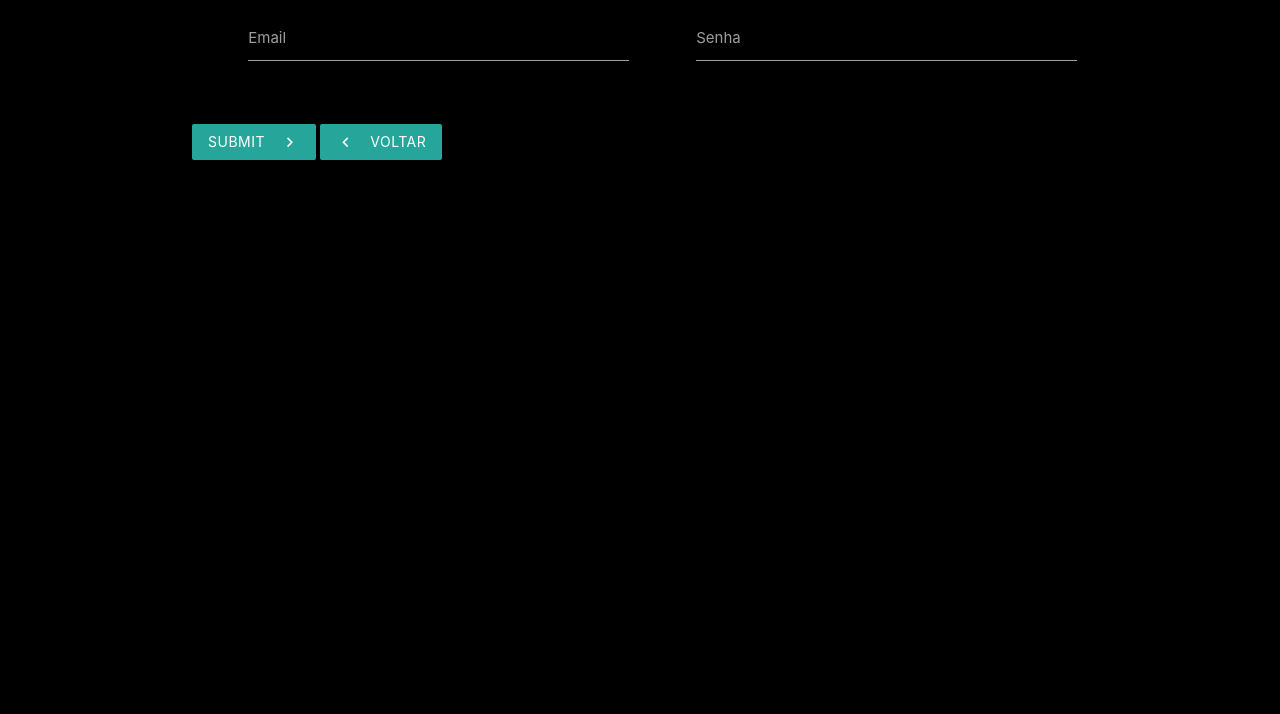
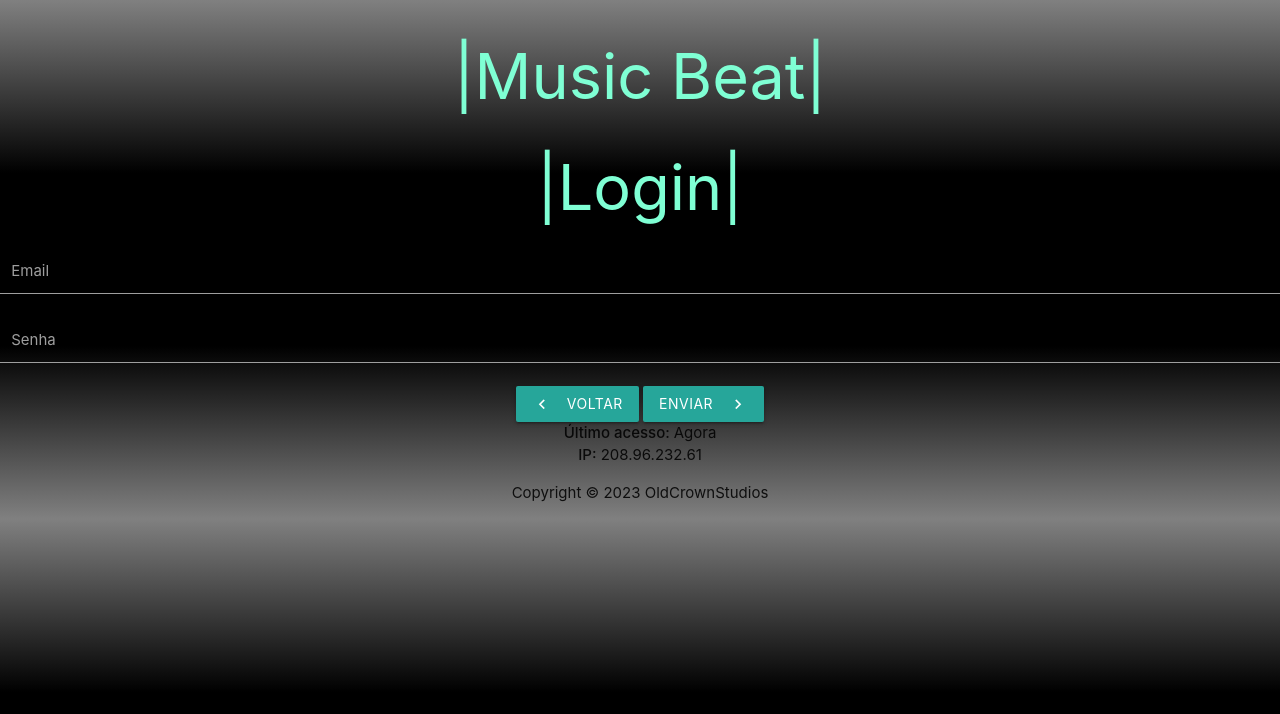
Before and after one commit to matheusbail/music-beat, a plain HTML site: page app/pages/login/login.html in a window 1280 px wide. Drawn offline with nearby package versions, Linux system fonts and the light colour scheme; files whose address does not match are found by name.

Commit message:
css adjust, cursor change

```diff
--- a/app/pages/login/login.html
+++ b/app/pages/login/login.html
@@ -11,33 +11,44 @@
     <title>Login</title>
 </head>
 <body>
-<div class="container">
-    <div class="row">
-        <form class="col s12">
-          <div class="row">
-            <div class="input-field col s6">
-              <i class="material-icons prefix">email</i>
-              <input id="icon_prefix" type="text" class="validate">
-              <label for="icon_prefix">Email</label>
+  <div class="center-align">
+    <h1 class="title">|Music Beat|</h1>
+    <h1 class="title">|Login|</h1>
+    <form class="center-align">
+      <div class="center-align">
+      <div class="center-align">
+        <div class="input-field col s12">
+          <input id="email" type="email" class="validate">
+          <label for="email">Email</label>
         </div>
-            <div class="input-field col s6">
-              <i class="material-icons prefix">more_horiz</i>
-              <input id="icon_telephone" type="tel" class="validate">
-              <label for="icon_telephone">Senha</label>
+      </div>
+      <div class="center-align">
+        <div class="input-field col s12">
+          <input id="password" type="password" class="validate">
+          <label for="password">Senha</label>
         </div>
       </div>
     </form>
   </div>
 
-      <button onclick="moveP()" class="btn waves-effect waves-light" type="submit" name="action">Submit
-        <i class="material-icons right">navigate_next</i>
-      </button>
-
   <button onclick="Previous()" class="btn waves-effect waves-light" type="submit" name="action">Voltar
     <i class="material-icons left   ">navigate_before</i>
   </button>
 
-    <footer>xxxxxxxx</footer>
+  <button onclick="moveP()" class="btn waves-effect waves-light" type="submit" name="action">Enviar
+    <i class="material-icons right">navigate_next</i>
+  </button>
+
+
+  <footer class="footer" role="contentinfo">
+    <div class="footer-menu">
+    <div class="container footer-info">
+      <span class="last-access ico-screen"><strong>Último acesso: </strong>Agora</span>
+      <div class="set-ip"><span class="set-ip"><strong>IP:</strong> 208.96.232.61</span></div>
+      <p class="copy-right">Copyright © 2023 OldCrownStudios</p>
+    </div>
+
+  </footer>
     <script src="/node_modules/jquery/dist/jquery.js"></script>
     <script src="/music-beat/assets/libraries/jquery/jquery.mask.js"></script>
     <script src="/node_modules/materialize-css/dist/js/materialize.js"></script>
--- a/assets/resources/scripts/index.js
+++ b/assets/resources/scripts/index.js
@@ -12,3 +12,5 @@ $(document).ready(function(){
   setInterval(() => {
     $('.carousel').carousel('next')
   }, 2000);
+
+  $("html").css("cursor: url('cursor url with protocol'), auto");
--- a/assets/resources/styles/style.css
+++ b/assets/resources/styles/style.css
@@ -1,4 +1,4 @@
-body{background-color: black;}
+body{background-image: linear-gradient(gray, black, black , gray)  ;}
 
 .title{
     color: aquamarine;;
```
Also changed, not shown: app/pages/player/player.html (+30 -24 lines), index.html (+27 -8 lines), assets/Black-Sabbath-1970-capa-Louisa-Livingstone.jpg (added). Lines whose indentation alone changed are shown as unchanged.
